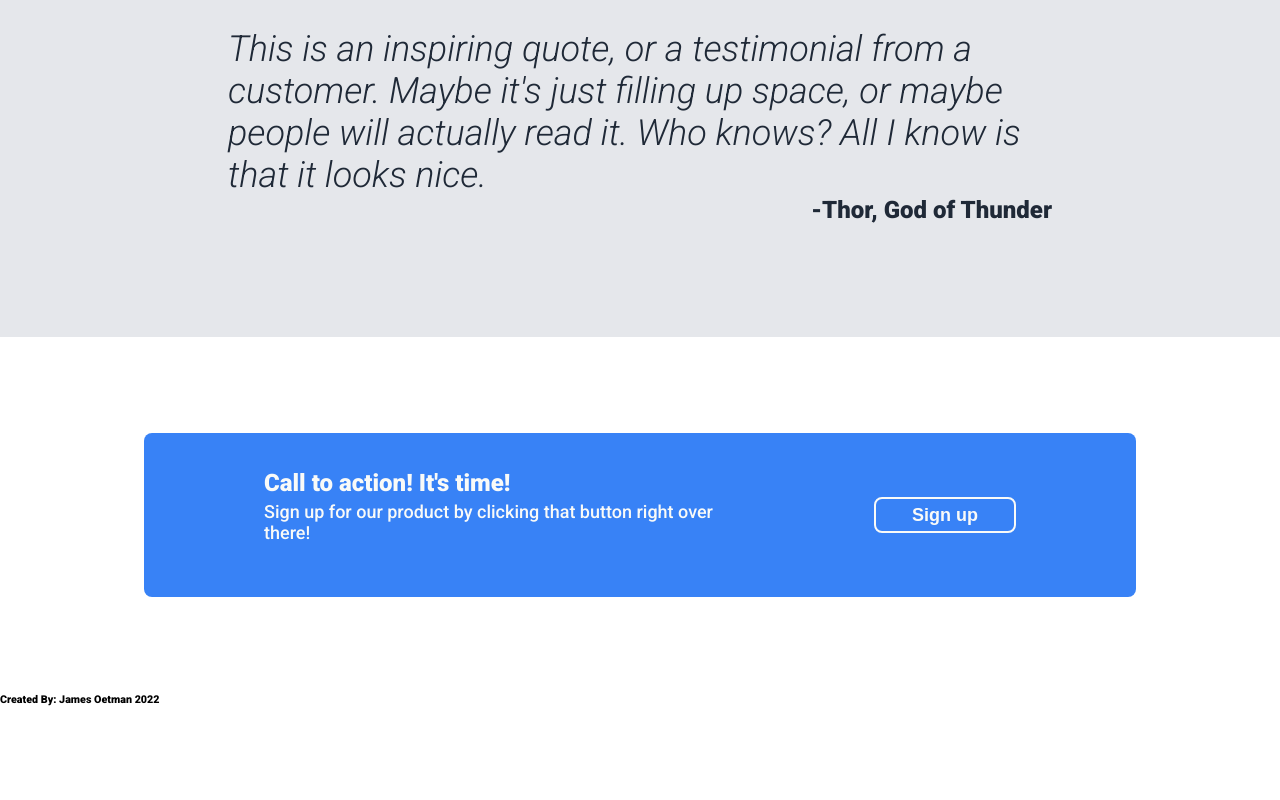
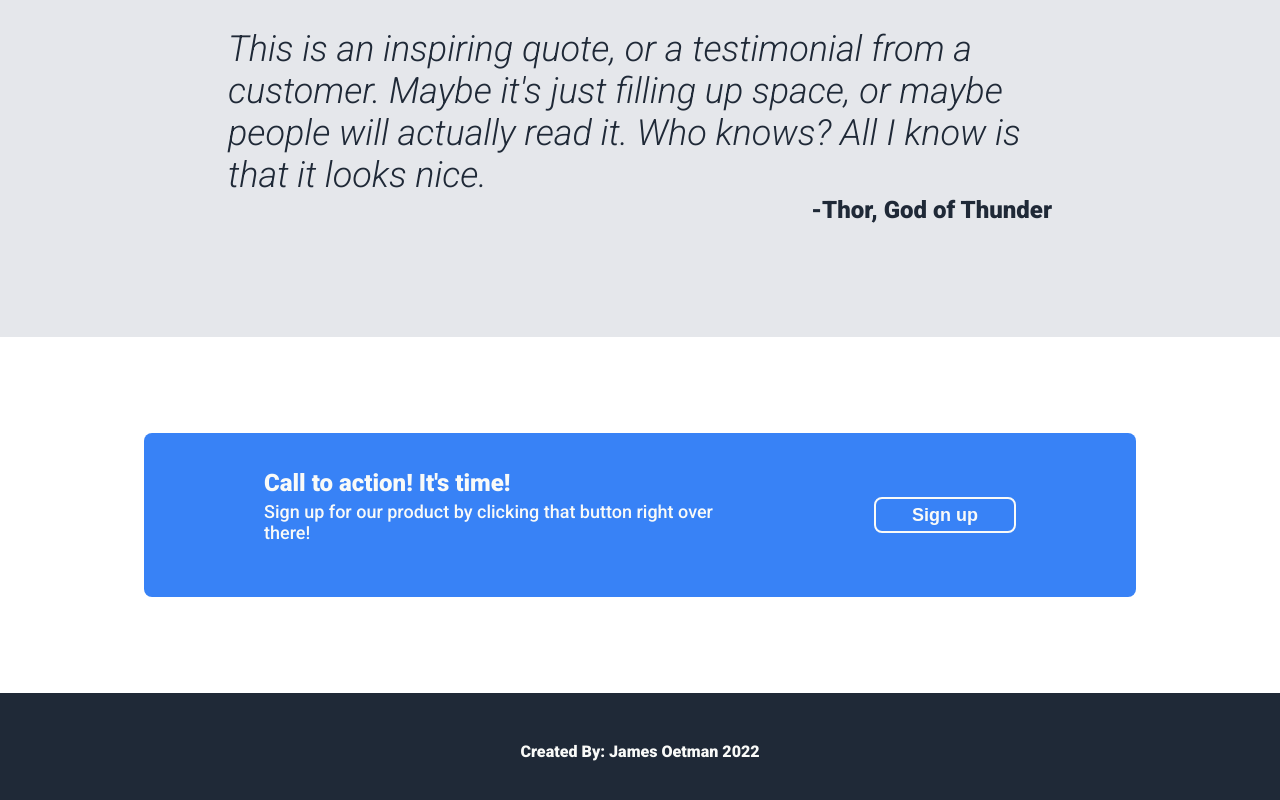
Before and after one commit to nimzoindian/odin-landingpage, a plain HTML site: page index.html in a window 1280 px wide. Shown: the part 1167-1967 px from the top of the page. Before the commit the page ends 1897 px from the top, so only its background shows below. Drawn offline with Linux system fonts and the light colour scheme.

Commit message:
Styled footer

```diff
--- a/style.css
+++ b/style.css
@@ -152,6 +152,7 @@ button {
 .call-text p {
     font-size: 18px;
     margin-top: 0px;
+    font-weight: lighter;
 }
 
 .sign-up-container button {
@@ -160,3 +161,11 @@ button {
     margin: 36px 120px 36px 0px;
     border: solid 2px #f9faf8;
 }
+
+footer {
+    background-color: #1F2937;
+    color: #f9faf8;
+    text-align: center;
+    padding: 12px;
+    font-size: 24px;
+}
```
